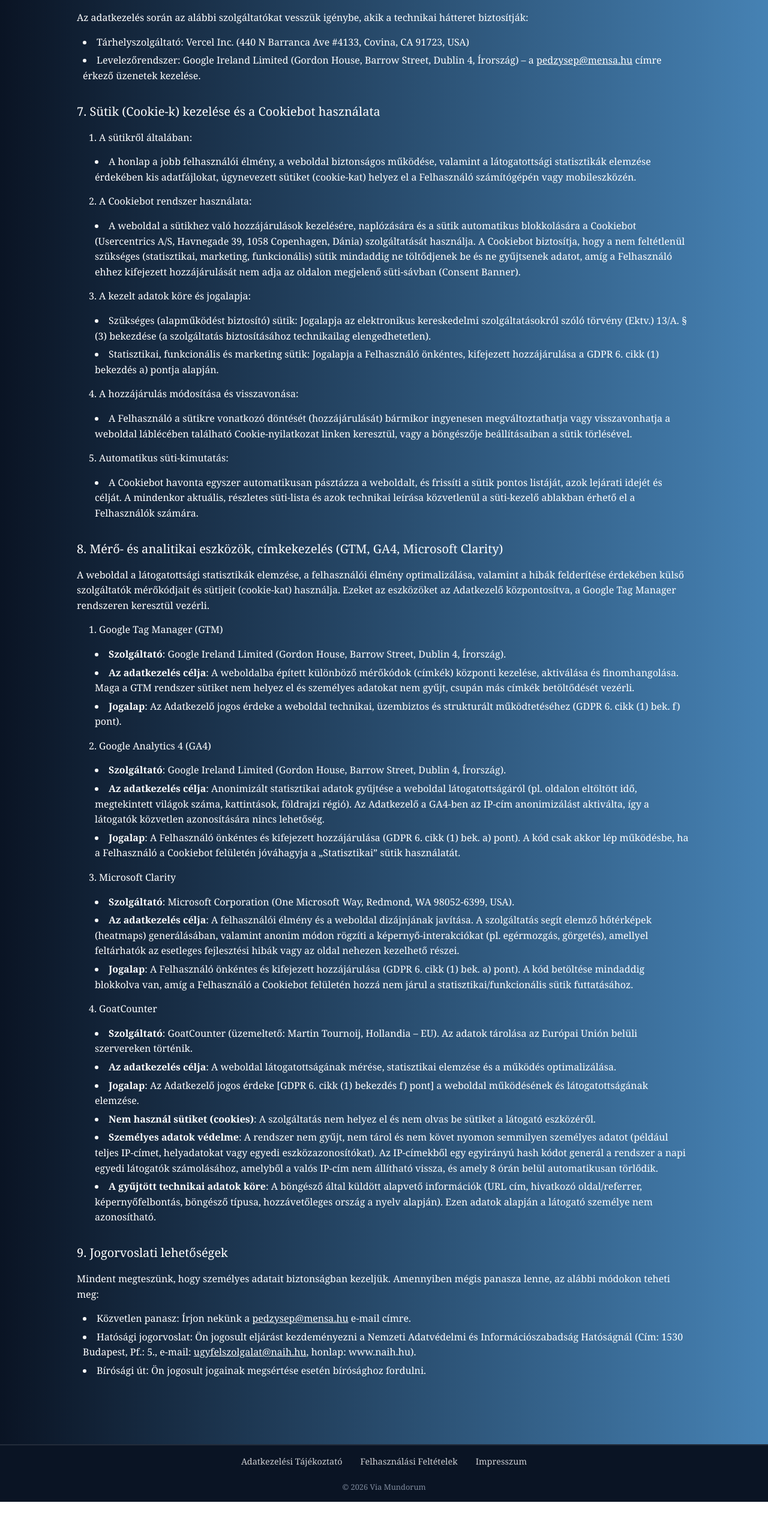
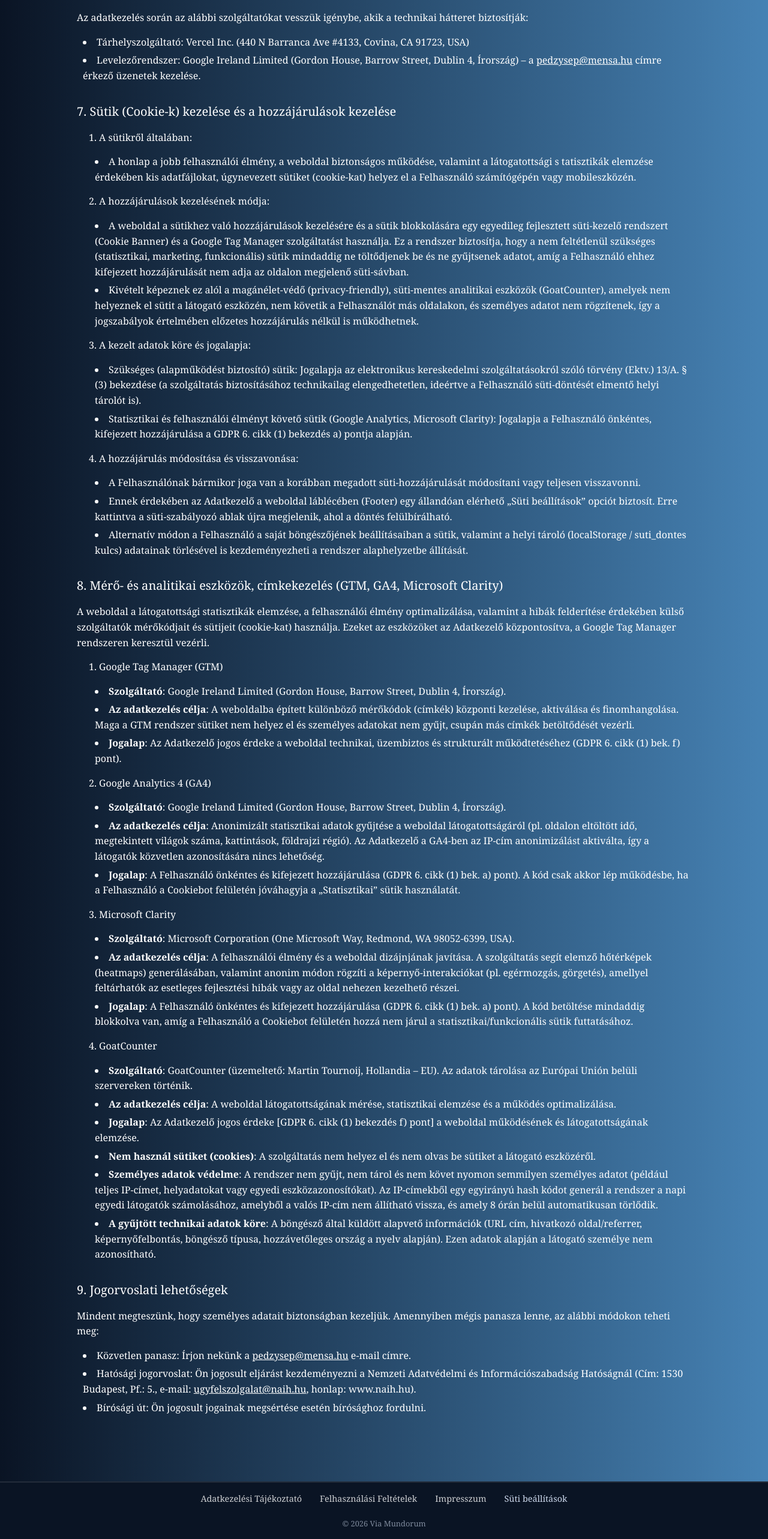
Before and after one commit to viamundorum/Viamundorum, a Next.js app: page /gdpr in a window 1280 px wide. Shown: the part 1303-3868 px from the top of the page at 60% size. Before the commit the page ends 3806 px from the top, so only its background shows below. Built offline with nearby package versions, Linux system fonts and the light colour scheme.

Commit message:
sutik es gdpr

```diff
--- a/src/app/gdpr/page.js
+++ b/src/app/gdpr/page.js
@@ -64,41 +64,39 @@ export default function GDPRPage() {
         </ul>
     </section>
     <section className="gdpr">
-        <h2>7. Sütik (Cookie-k) kezelése és a Cookiebot használata</h2>
+        <h2>7. Sütik (Cookie-k) kezelése és a hozzájárulások kezelése</h2>
         <ol className="list-decimal list-inside">
             <li>A sütikről általában:</li>
             <ul className="list-disc list-inside">
-            <li>A honlap a jobb felhasználói élmény, a weboldal biztonságos működése, valamint
-                a látogatottsági statisztikák elemzése érdekében kis adatfájlokat, úgynevezett
-                sütiket (cookie-kat) helyez el a Felhasználó számítógépén vagy mobileszközén.</li>
+            <li>A honlap a jobb felhasználói élmény, a weboldal biztonságos működése, valamint a látogatottsági s
+                tatisztikák elemzése érdekében kis adatfájlokat, úgynevezett sütiket (cookie-kat) helyez el a
+                Felhasználó számítógépén vagy mobileszközén.</li>
             </ul>
-            <li>A Cookiebot rendszer használata:</li>
+            <li>A hozzájárulások kezelésének módja:</li>
             <ul className="list-disc list-inside">
-            <li>A weboldal a sütikhez való hozzájárulások kezelésére, naplózására és a sütik automatikus
-                blokkolására a Cookiebot (Usercentrics A/S, Havnegade 39, 1058 Copenhagen, Dánia) szolgáltatását
-                használja. A Cookiebot biztosítja, hogy a nem feltétlenül szükséges (statisztikai, marketing,
-                funkcionális) sütik mindaddig ne töltődjenek be és ne gyűjtsenek adatot, amíg a Felhasználó ehhez
-                kifejezett hozzájárulását nem adja az oldalon megjelenő süti-sávban (Consent Banner).</li>
+                <li>A weboldal a sütikhez való hozzájárulások kezelésére és a sütik blokkolására egy egyedileg fejlesztett
+                süti-kezelő rendszert (Cookie Banner) és a Google Tag Manager szolgáltatást használja. Ez a rendszer biztosítja,
+                hogy a nem feltétlenül szükséges (statisztikai, marketing, funkcionális) sütik mindaddig ne töltődjenek be és
+                ne gyűjtsenek adatot, amíg a Felhasználó ehhez kifejezett hozzájárulását nem adja az oldalon megjelenő süti-sávban.</li>
+                <li>Kivételt képeznek ez alól a magánélet-védő (privacy-friendly), süti-mentes analitikai eszközök (GoatCounter),
+                amelyek nem helyeznek el sütit a látogató eszközén, nem követik a Felhasználót más oldalakon, és
+                személyes adatot nem rögzítenek, így a jogszabályok értelmében előzetes hozzájárulás nélkül is működhetnek.</li>
             </ul>
             <li>A kezelt adatok köre és jogalapja:</li>
             <ul className="list-disc list-inside">
-                <li>Szükséges (alapműködést biztosító) sütik: Jogalapja az elektronikus kereskedelmi
-                    szolgáltatásokról szóló törvény (Ektv.) 13/A. § (3) bekezdése (a szolgáltatás
-                    biztosításához technikailag elengedhetetlen).</li>
-                <li>Statisztikai, funkcionális és marketing sütik: Jogalapja a Felhasználó önkéntes,
-                    kifejezett hozzájárulása a GDPR 6. cikk (1) bekezdés a) pontja alapján.</li>
+                <li>Szükséges (alapműködést biztosító) sütik: Jogalapja az elektronikus kereskedelmi szolgáltatásokról
+                    szóló törvény (Ektv.) 13/A. § (3) bekezdése (a szolgáltatás biztosításához technikailag elengedhetetlen,
+                    ideértve a Felhasználó süti-döntését elmentő helyi tárolót is).</li>
+                <li>Statisztikai és felhasználói élményt követő sütik (Google Analytics, Microsoft Clarity):
+                    Jogalapja a Felhasználó önkéntes, kifejezett hozzájárulása a GDPR 6. cikk (1) bekezdés a) pontja alapján.</li>
             </ul>
             <li>A hozzájárulás módosítása és visszavonása:</li>
             <ul className="list-disc list-inside">
-            <li>A Felhasználó a sütikre vonatkozó döntését (hozzájárulását) bármikor ingyenesen megváltoztathatja
-                vagy visszavonhatja a weboldal láblécében található Cookie-nyilatkozat linken keresztül,
-                vagy a böngészője beállításaiban a sütik törlésével.</li>
-            </ul>
-            <li>Automatikus süti-kimutatás:</li>
-            <ul className="list-disc list-inside">
-            <li>A Cookiebot havonta egyszer automatikusan pásztázza a weboldalt, és frissíti a sütik pontos
-                listáját, azok lejárati idejét és célját. A mindenkor aktuális, részletes süti-lista és
-                azok technikai leírása közvetlenül a süti-kezelő ablakban érhető el a Felhasználók számára.</li>
+            <li>A Felhasználónak bármikor joga van a korábban megadott süti-hozzájárulását módosítani vagy teljesen visszavonni.</li>
+            <li>Ennek érdekében az Adatkezelő a weboldal láblécében (Footer) egy állandóan elérhető „Süti beállítások” opciót biztosít.
+                Erre kattintva a süti-szabályozó ablak újra megjelenik, ahol a döntés felülbírálható.</li>
+            <li>Alternatív módon a Felhasználó a saját böngészőjének beállításaiban a sütik, valamint a helyi tároló
+                (localStorage / suti_dontes kulcs) adatainak törlésével is kezdeményezheti a rendszer alaphelyzetbe állítását.</li>
             </ul>
         </ol>
     </section>
--- a/src/components/cookiebanner.jsx
+++ b/src/components/cookiebanner.jsx
@@ -5,7 +5,6 @@ import { useEffect, useState } from 'react';
 export default function CookieBanner() {
   const [showBanner, setShowBanner] = useState(false);
 
-  // Segédfüggvény a szabályos Google gtag parancsok kiküldéséhez
   const emitGtag = (...args) => {
     window.dataLayer = window.dataLayer || [];
     if (!window.gtag) {
@@ -20,7 +19,6 @@ export default function CookieBanner() {
     const consent = localStorage.getItem('suti_dontes');
 
     if (!consent) {
-      // Alapértelmezett elutasítás a Google Consent Mode felé
       emitGtag('consent', 'default', {
         'analytics_storage': 'denied',
         'ad_storage': 'denied',
@@ -29,15 +27,21 @@ export default function CookieBanner() {
       });
       setShowBanner(true);
     } else {
-      // Ha már van mentett döntés, azt küldjük be azonnal
       pushToDataLayer(consent);
     }
+
+    // EZ AZ ÚJ RÉSZ: Figyeljük, ha valaki rákattint a láblécben a linkre
+    const handleOpenTrigger = () => setShowBanner(true);
+    window.addEventListener('open-cookie-banner', handleOpenTrigger);
+
+    return () => {
+      window.removeEventListener('open-cookie-banner', handleOpenTrigger);
+    };
   }, []);
 
   const pushToDataLayer = (status) => {
     window.dataLayer = window.dataLayer || [];
 
-    // 1. Google Consent Mode v2 API frissítés (Eltünteti a GTM hibát!)
     const googleConsentStatus = status === 'granted' ? 'granted' : 'denied';
     emitGtag('consent', 'update', {
       'analytics_storage': googleConsentStatus,
@@ -46,7 +50,6 @@ export default function CookieBanner() {
       'ad_personalization': googleConsentStatus
     });
 
-    // 2. Egyedi GTM esemény a saját triggerek indításához (GA4, Clarity)
     window.dataLayer.push({
       event: 'cookie_consent_update',
       cookie_consent_status: status
--- a/src/components/footer.js
+++ b/src/components/footer.js
@@ -7,7 +7,24 @@ export default function Footer() {
         <Link href="/gdpr">Adatkezelési Tájékoztató</Link>
         <Link href="/aszf">Felhasználási Feltételek</Link>
         <Link href="/project">Impresszum</Link>
-      {/*  <Link href="/qr_code">QR kód</Link> */}
+
+        {/* ÚJ GOMB: Erre kattintva bárhonnan újra felugrik a sütibanner */}
+        <button
+          onClick={() => window.dispatchEvent(new Event('open-cookie-banner'))}
+          style={{
+            background: 'transparent',
+            border: 'none',
+            color: 'inherit',
+            fontFamily: 'inherit',
+            fontSize: 'inherit',
+            cursor: 'pointer',
+            padding: 0
+          }}
+        >
+          Süti beállítások
+        </button>
+
+        {/* <Link href="/qr_code">QR kód</Link> */}
       </div>
       <p>© {new Date().getFullYear()} Via Mundorum</p>
     </footer>
```
